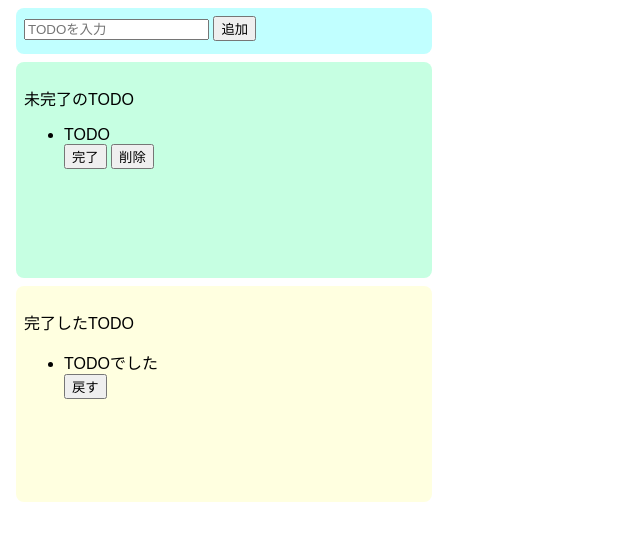
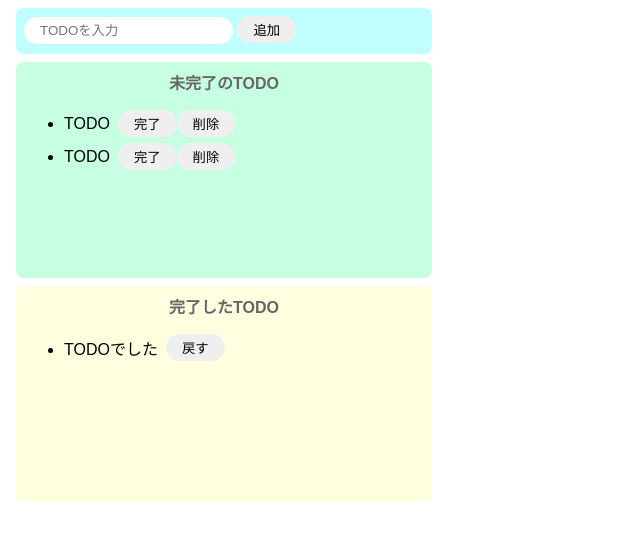
Before and after one commit to uda-gawa04/ToDo_JS, a website built with Parcel: page index.html in a window 1280 px wide. Shown: the whole page, without its empty margins (0-640 px from the left). Built offline with nearby package versions, Linux system fonts and the light colour scheme.

Commit message:
css 各エリアの装飾

```diff
--- a/index.html
+++ b/index.html
@@ -12,9 +12,14 @@
     </div>
 
     <div class="inconp-area">
-      <p>未完了のTODO</p>
+      <p class="title">未完了のTODO</p>
       <ul>
-        <div>
+        <div class="list-row">
+          <li>TODO</li>
+          <button>完了</button>
+          <button>削除</button>
+        </div>
+        <div class="list-row">
           <li>TODO</li>
           <button>完了</button>
           <button>削除</button>
@@ -23,9 +28,9 @@
     </div>
 
     <div class="comp-area">
-      <p>完了したTODO</p>
+      <p class="title">完了したTODO</p>
       <ul>
-        <div>
+        <div class="list-row">
           <li>TODOでした</li>
           <button>戻す</button>
         </div>
--- a/src/styles.css
+++ b/src/styles.css
@@ -1,5 +1,28 @@
 body {
   font-family: sans-serif;
+}
+
+input {
+  border-radius: 16px;
+  border: none;
+  padding: 6px 16px;
+  outline: none;
+}
+
+button {
+  border-radius: 16px;
+  border: none;
+  padding: 4px 16px;
+}
+
+button:hover {
+  background-color: #ff7fff;
+  color: #fff;
+  cursor: pointer;
+}
+
+li {
+  margin-right: 8px;
 }
 
 .input-area {
@@ -28,3 +51,16 @@
   margin: 8px;
   border-radius: 8px;
 }
+
+.title {
+  text-align: center;
+  margin-top: 0;
+  font-weight: bold;
+  color: #666;
+}
+
+.list-row {
+  display: flex;
+  align-items: center;
+  padding-bottom: 6px;
+}
```
